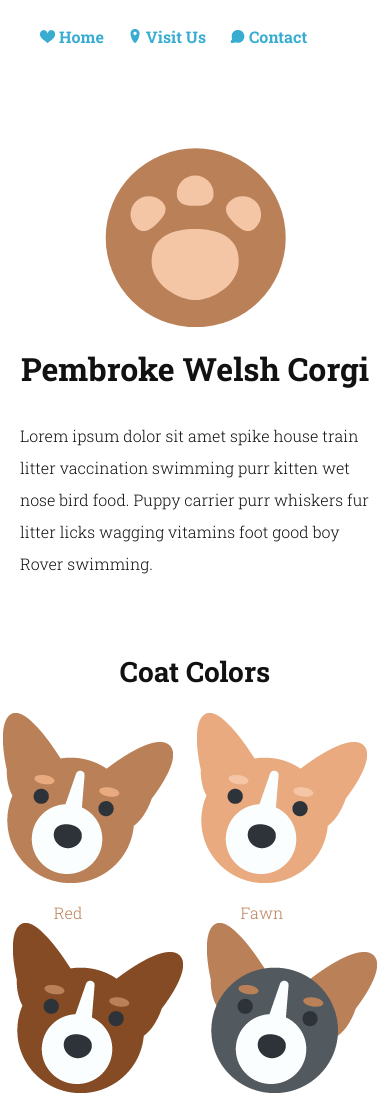
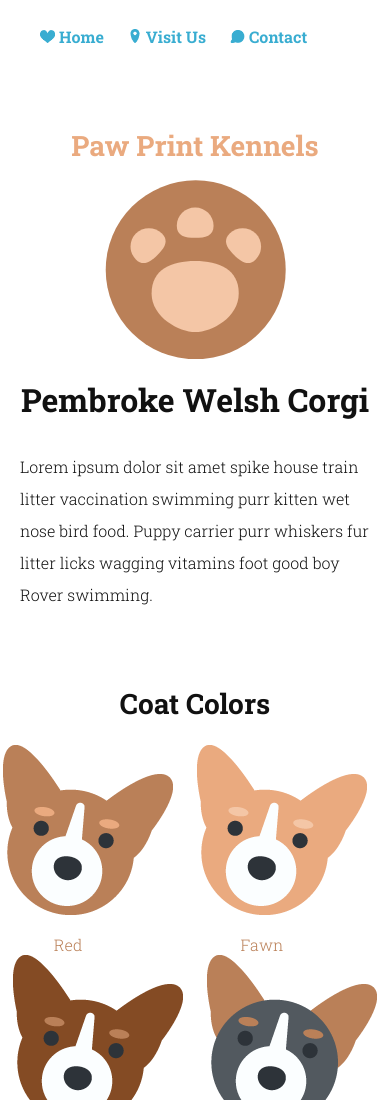
Before and after one commit to markgoho/svg-site-update, a plain HTML site: page index.html in a window 390 px wide. Shown: the top 1100 px of the page. Drawn offline with Linux system fonts and the light colour scheme.

Commit message:
Add h1 in place of logo title on small screens

```diff
--- a/index.html
+++ b/index.html
@@ -36,6 +36,7 @@
         </nav>
 
         <div class="logo">
+            <h1>Paw Print Kennels</h1>
             <svg version="1.1" id="Layer_1" xmlns="http://www.w3.org/2000/svg" xmlns:xlink="http://www.w3.org/1999/xlink" x="0px" y="0px"
    viewBox="0 0 140 120" style="enable-background:new 0 0 140 120;" xml:space="preserve">
               <style type="text/css">
--- a/styles.css
+++ b/styles.css
@@ -51,6 +51,13 @@ header {
   margin: 0 auto;
 }
 
+  .logo h1 {
+    color: #EAAA7F;
+    display: none;
+    margin-bottom: -15px;
+    font-size: 1.75em;
+  }
+
 main {
   padding-top: 50px;
 }
@@ -86,4 +93,8 @@ footer {
   .st1 {
     display: none;
   }
+
+  .logo h1 {
+    display: block;
+  }
 }
```
